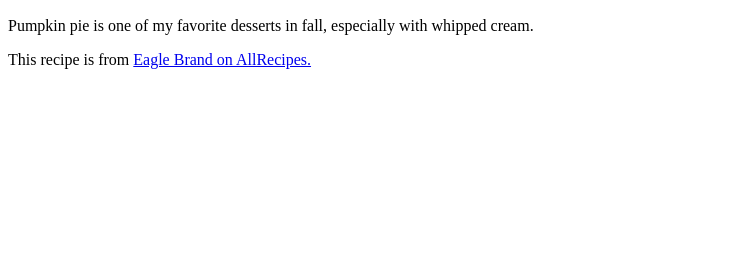
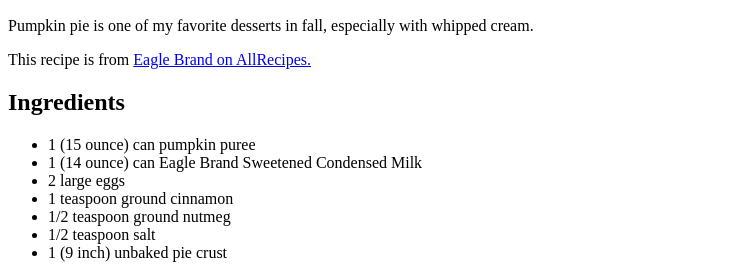
Before and after one commit to platypustaco/odin-recipes, a plain HTML site: page recipes/pumpkin-pie.html in a window 1280 px wide. Shown: the part 646-924 px from the top of the page, without its empty margins (0-746 px from the left). Before the commit the page ends 800 px from the top, so only its background shows below. Drawn offline with Linux system fonts and the light colour scheme.

Commit message:
Add Ingredients section
Added ingredients to an unordered list.

```diff
--- a/recipes/pumpkin-pie.html
+++ b/recipes/pumpkin-pie.html
@@ -12,5 +12,16 @@
         <h2>Description</h2>
         <p>Pumpkin pie is one of my favorite desserts in fall, especially with whipped cream.</p>
         <p>This recipe is from <a href="https://www.allrecipes.com/recipe/23439/perfect-pumpkin-pie/">Eagle Brand on AllRecipes.</a></p>
+
+        <h2>Ingredients</h2>
+        <ul>
+            <li>1 (15 ounce) can pumpkin puree</li>
+            <li>1 (14 ounce) can Eagle Brand Sweetened Condensed Milk</li>
+            <li>2 large eggs</li>
+            <li>1 teaspoon ground cinnamon</li>
+            <li>1/2 teaspoon ground nutmeg</li>
+            <li>1/2 teaspoon salt</li>
+            <li>1 (9 inch) unbaked pie crust</li>
+        </ul>
     </body>
 </html>
```
